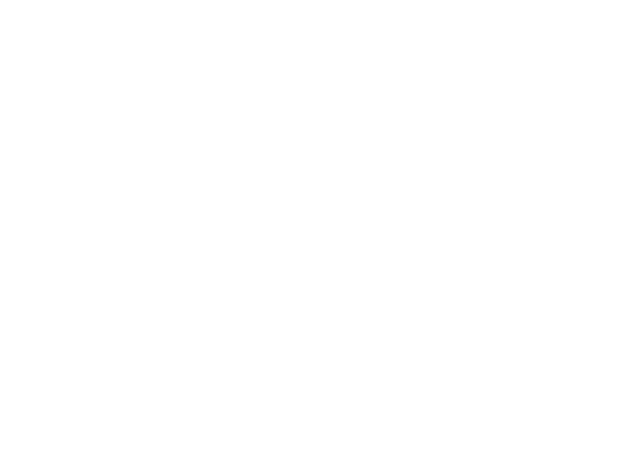
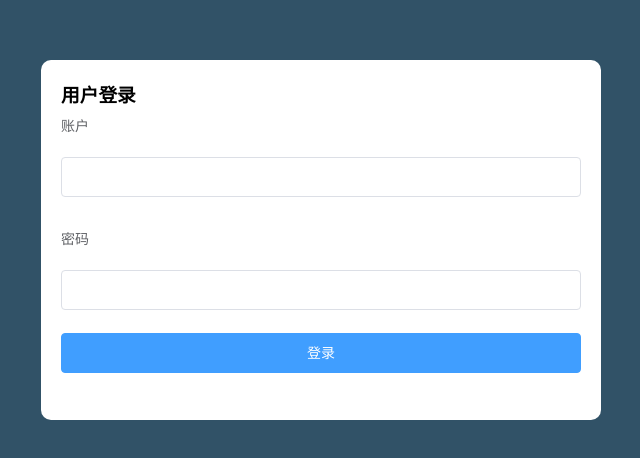
Before and after one commit to zeng01/Back-stage-management, a Vue app: page /#/login in a window 1280 px wide. Shown: the part 160-618 px from the top of the page, without its empty margins (319-959 px from the left). Built offline with nearby package versions, Linux system fonts and the light colour scheme.

Commit message:
'登录界面完成'

```diff
--- a/package.json
+++ b/package.json
@@ -20,6 +20,8 @@
     "babel-eslint": "^10.0.1",
     "eslint": "^5.16.0",
     "eslint-plugin-vue": "^5.0.0",
+    "node-sass": "^4.12.0",
+    "sass-loader": "^7.1.0",
     "vue-template-compiler": "^2.5.21"
   },
   "eslintConfig": {
--- a/src/App.vue
+++ b/src/App.vue
@@ -1,13 +1,20 @@
 <template>
-
+    <router-view></router-view>
 </template>
 
 <script>
 export default {
-
+    name:'App'
 }
 </script>
 
-<style>
-
+<style lang='scss'>
+*{
+    margin: 0;
+    padding: 0;
+    box-sizing: border-box;
+}
+html,body{
+        height:100%;
+}
 </style>
--- /dev/null
+++ b/src/components/login.vue
@@ -0,0 +1,46 @@
+<template>
+    <div class="login">
+        <div class='center'>
+            <h3>用户登录</h3>
+            <el-form label-position="top" label-width="80px">
+                <el-form-item label="账户">
+                    <el-input></el-input>
+                </el-form-item>
+                <el-form-item label="密码">
+                    <el-input></el-input>
+                </el-form-item>
+                <el-form-item>
+                    <el-button type="primary">登录</el-button>
+                </el-form-item>
+            </el-form>
+        </div>
+    </div>
+</template>
+
+<script>
+export default {
+    name:'login'
+}
+</script>
+
+<style lang='scss'>
+.login{
+    height: 100%;
+    background: #315267;
+    display: flex;
+    justify-content: center;
+    align-items: center;
+    .center{
+        width:560px;
+        height: 360px;
+        background: #fff;
+        border-radius: 10px;
+        padding: 20px;
+        .el-button{
+            width:100%;
+        }
+    }
+}
+
+
+</style>
```
Also changed, not shown: src/main.js (+9 -0 lines), src/router.js (added, +22 -0 lines), 2 other files (tests, documents, lock files or other folders).
